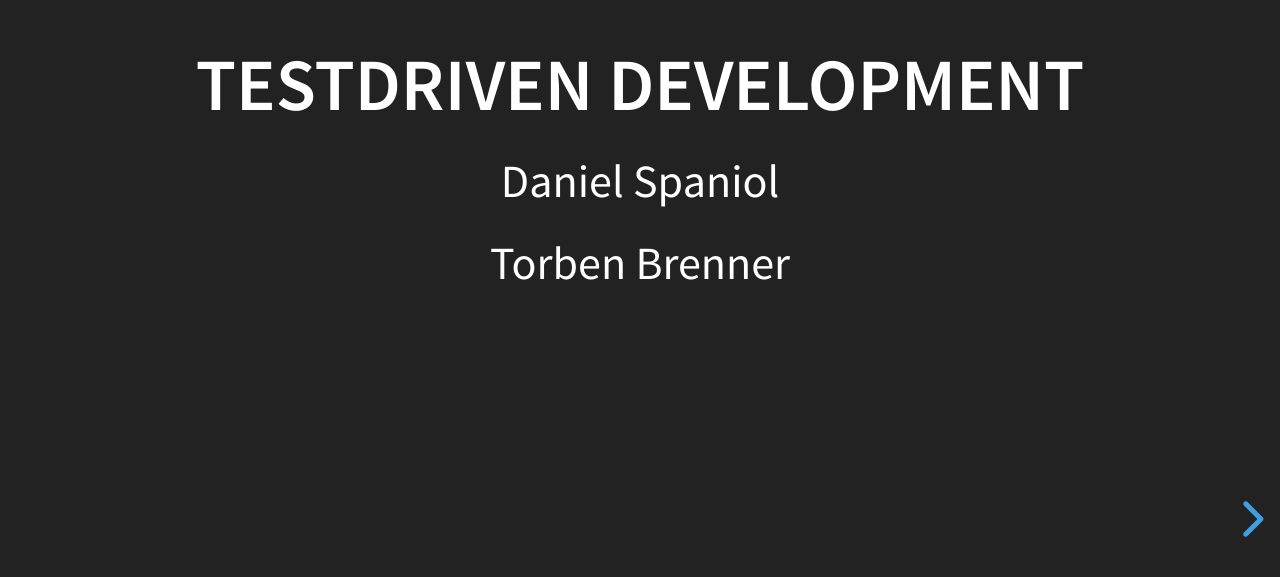
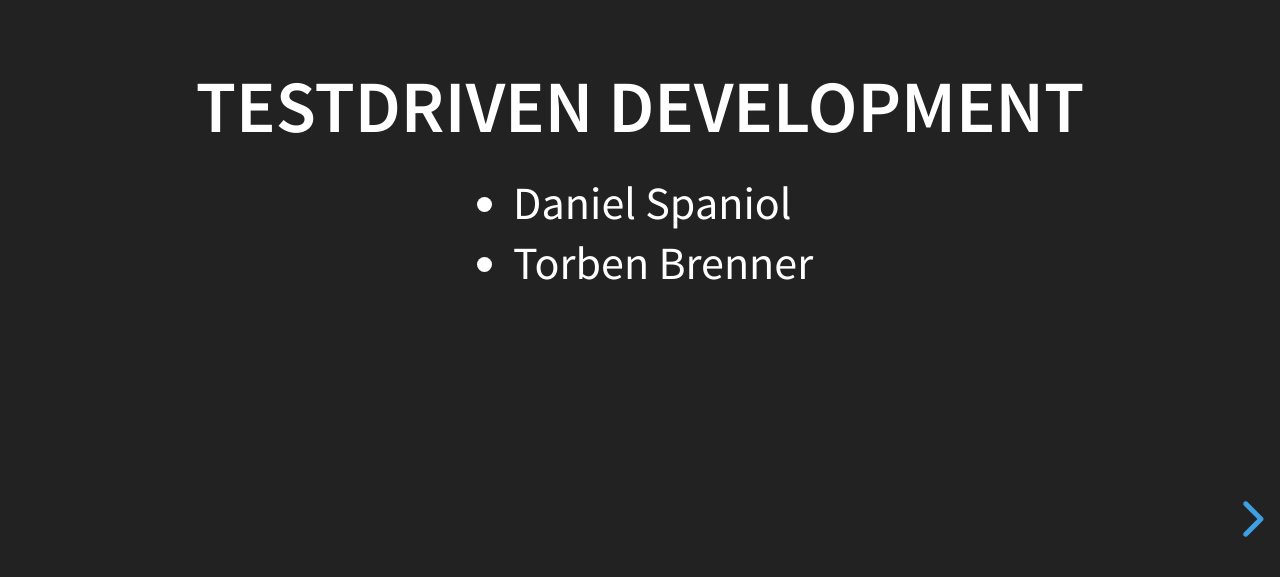
Before and after one commit to BrennerT/presentationTDD, a website: page index.html in a window 1280 px wide. Shown: the part 219-796 px from the top of the page. Drawn offline with Linux system fonts and the light colour scheme.

Commit message:
tested markdown from external files

```diff
--- a/index.html
+++ b/index.html
@@ -24,12 +24,12 @@
 	<body>
 		<div class="reveal">
 			<div class="slides">
-				<section>
-					<h2>Testdriven Development</h2>
-					<p>Daniel Spaniol</p>
-					<p>Torben Brenner</p>
+				<section data-markdown="markdown/example.md"
+						data-separator="^\n\n\n"
+						data-separator-vertical="^\n\n"
+						data-separator-notes="^Note:"
+						data-charset="iso-8859-15">
 				</section>
-
 				<section>
 					<section>
 						<aside class="notes">
--- /dev/null
+++ b/markdown/example.md
@@ -0,0 +1,5 @@
+## Testdriven Development
+- Daniel Spaniol
+- Torben Brenner
+
+note: Test TEst Test
```
Lines whose indentation alone changed are shown as unchanged.
